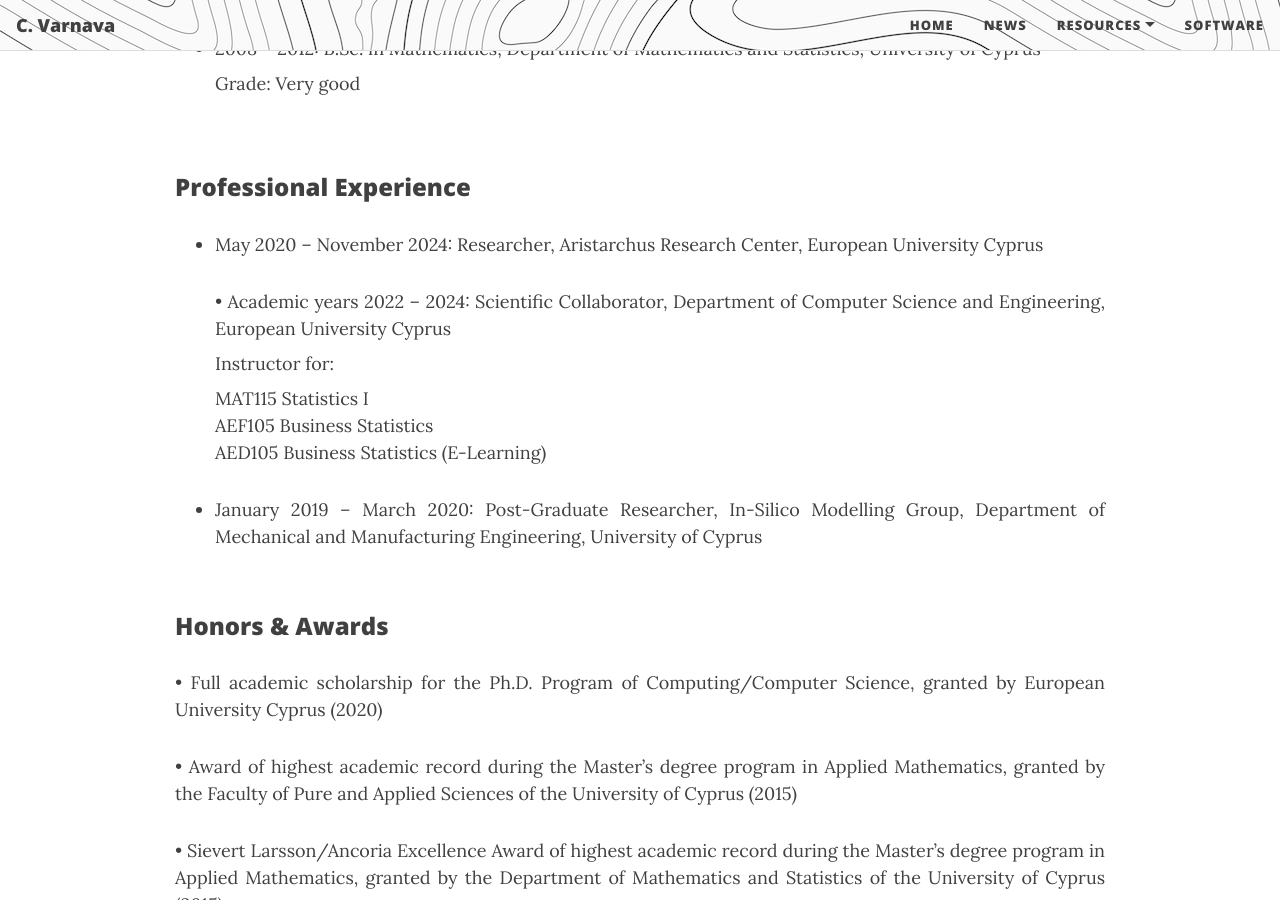
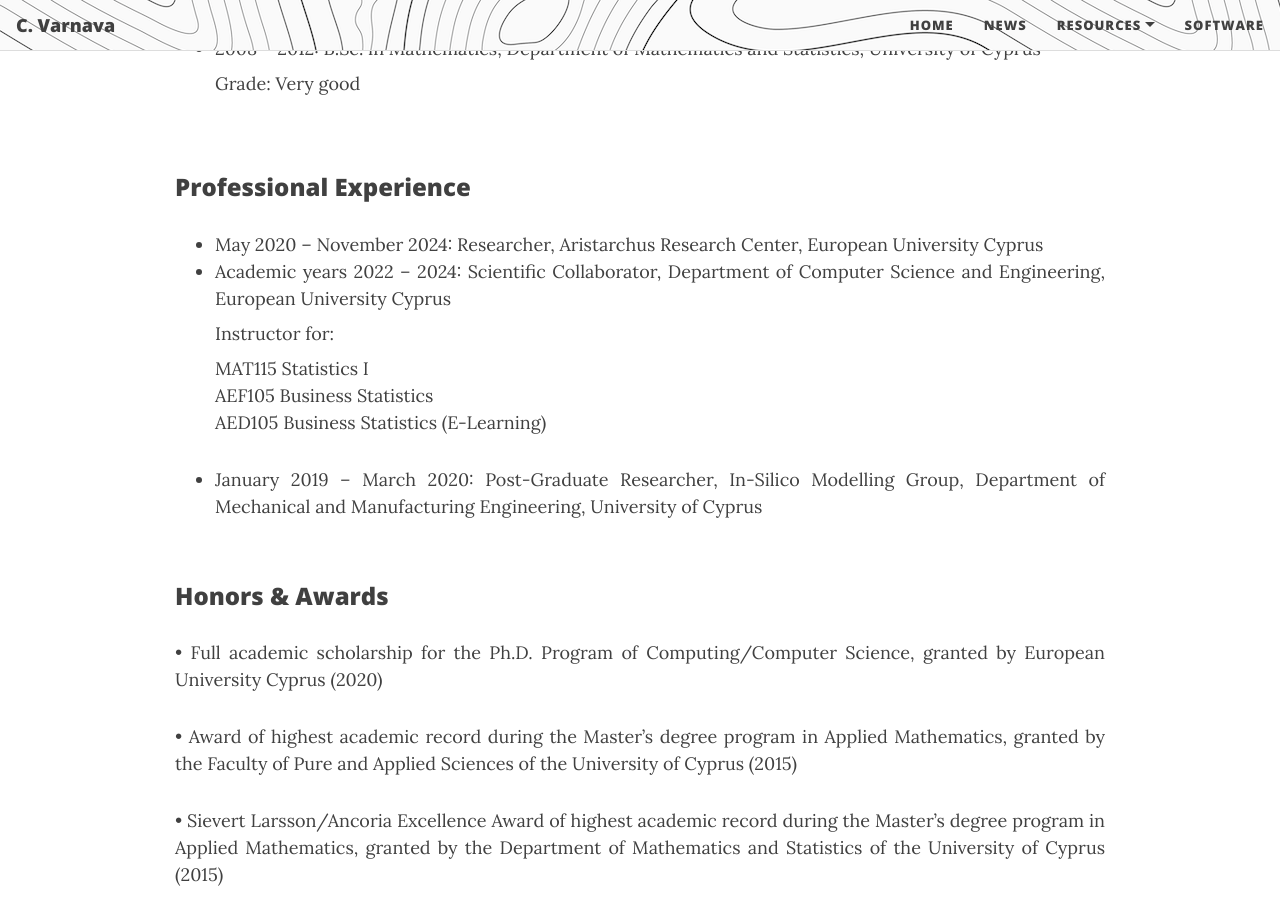
Before and after one commit to ch-var/ch-var.github.io, a Jekyll site: the page built from cv.html, in a window 1280 px wide and 900 px high, scrolled down 746 px. Built offline with Jekyll 4.4.1, drawn with Linux system fonts in a browser that asks for light colours; formulas are drawn with MathJax 3.

Commit message:
Update cv.html

```diff
--- a/cv.html
+++ b/cv.html
@@ -39,7 +39,7 @@
 <p style="font-family: var(--header-font); font-weight: 800; line-height: 1.1; font-size: 1.5rem; margin-top: 1.25rem;">Professional Experience</p>
 <ul>
 <li class="responsive-margin">May 2020 – November 2024: Researcher, Aristarchus Research Center, European University Cyprus</li>
-<p align='justify' style="margin-bottom: 8px;">&#8226; Academic years 2022 – 2024: Scientific Collaborator, Department of Computer Science and Engineering, European University Cyprus</p>
+<li class="responsive-margin" style="margin-bottom: 8px;">Academic years 2022 – 2024: Scientific Collaborator, Department of Computer Science and Engineering, European University Cyprus</li>
 <p align='justify' style="margin-top: 0px; margin-bottom: 8px;">Instructor for:</p>
 <p align='justify' style="margin-top: 0px; margin-bottom: 0px;">MAT115 Statistics I</p>
 <p align='justify' style="margin-top: 0px; margin-bottom: 0px;">AEF105 Business Statistics</p>
```
